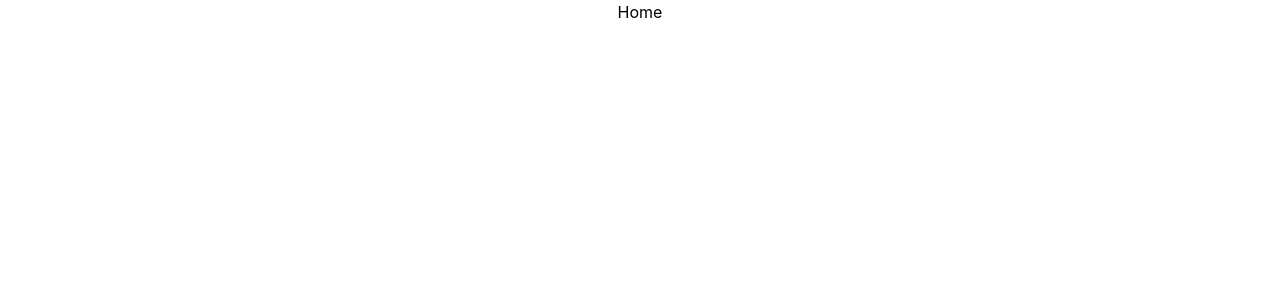
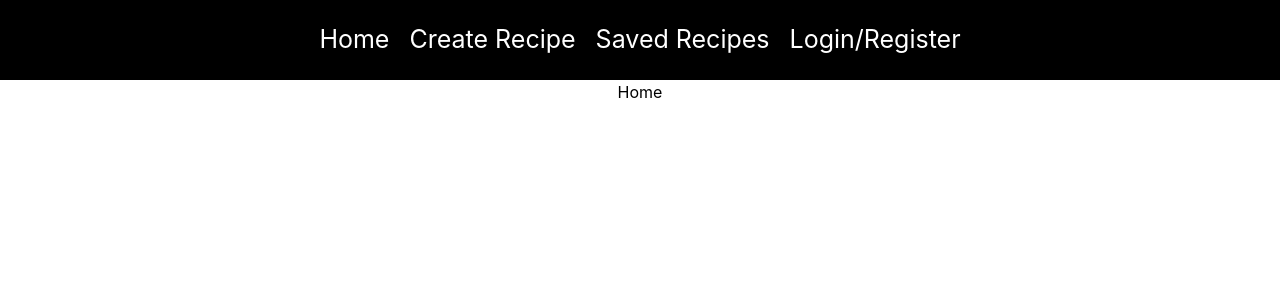
Before and after one commit to muhkyle17/recipe-app-mern, a React (Create React App) app in the folder client/: page / in a window 1280 px wide. Shown: the top 300 px of the page. Built offline with nearby package versions, Linux system fonts and the light colour scheme.

Commit message:
Import and display navbar component

```diff
--- a/client/src/App.js
+++ b/client/src/App.js
@@ -5,11 +5,13 @@
 import Auth from './pages/auth'
 import CreateRecipe from './pages/create-recipe'
 import SavedRecipes from './pages/saved-recipes'
+import Navbar from './components/Navbar'
 
 function App() {
   return (
     <div className='App'>
       <Router>
+        <Navbar />
         <Routes>
           <Route path='/' element={<Home />} />
           <Route path='/auth' element={<Auth />} />
--- a/client/src/components/Navbar.js
+++ b/client/src/components/Navbar.js
@@ -1,7 +1,12 @@
+import { Link } from 'react-router-dom'
+
 const Navbar = () => {
   return (
-    <div>
-      <div>Navbar</div>
+    <div className='navbar'>
+      <Link to='/'>Home</Link>
+      <Link to='/create-recipe'>Create Recipe</Link>
+      <Link to='/saved-recipes'>Saved Recipes</Link>
+      <Link to='/auth'>Login/Register</Link>
     </div>
   )
 }
```
